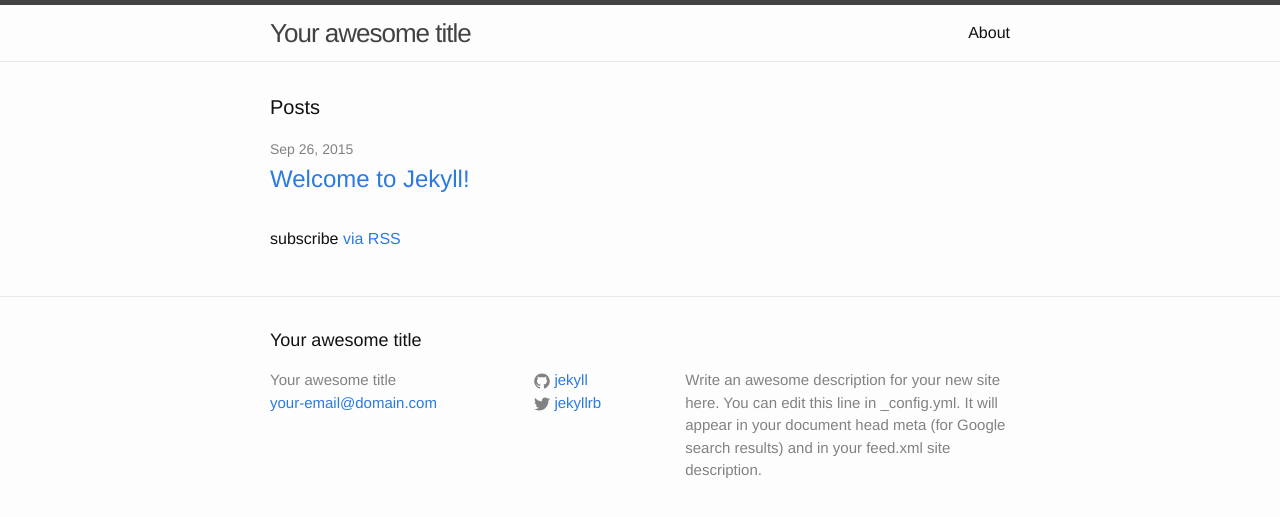
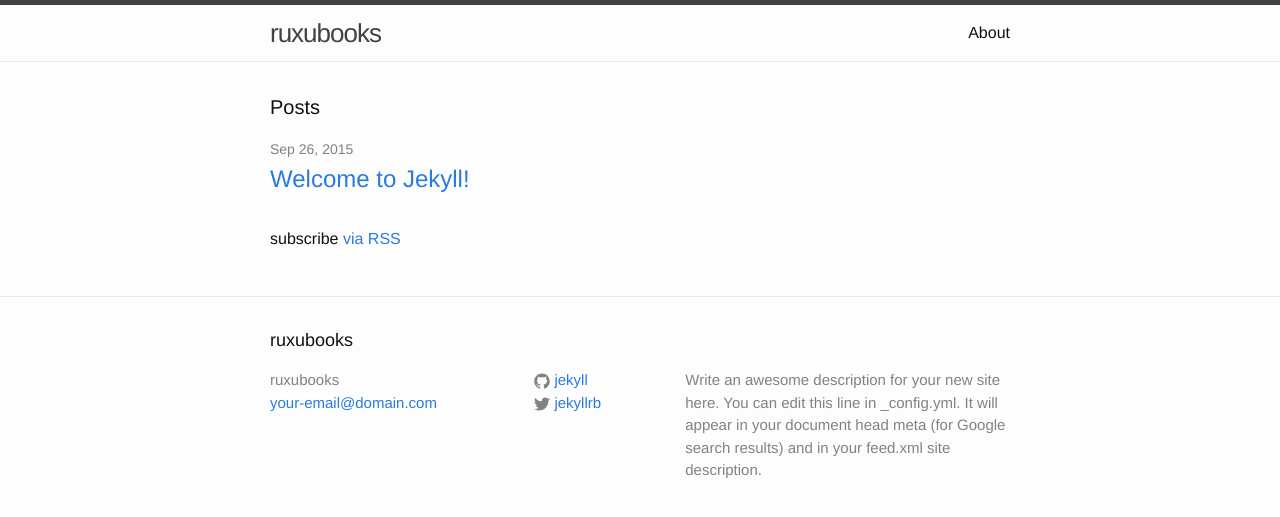
Before and after one commit to ruixinxu/ruxubooks.com, a Jekyll site: the page built from index.html, in a window 1280 px wide. Shown: the top 517 px of the page. Built offline with Jekyll 4.4.1, drawn with Linux system fonts in a browser that asks for light colours.

Commit message:
layout refine test3
layout refine test3

```diff
--- a/_config.yml
+++ b/_config.yml
@@ -1,12 +1,12 @@
 # Site settings
-title: Your awesome title
+title: ruxubooks
 email: your-email@domain.com
 description: > # this means to ignore newlines until "baseurl:"
   Write an awesome description for your new site here. You can edit this
   line in _config.yml. It will appear in your document head meta (for
   Google search results) and in your feed.xml site description.
-baseurl: "" # the subpath of your site, e.g. /blog/
-url: "http://yourdomain.com" # the base hostname & protocol for your site
+baseurl: "/ruxubooks" # the subpath of your site, e.g. /blog/
+url: "http://ruxubooks.com" # the base hostname & protocol for your site
 twitter_username: jekyllrb
 github_username:  jekyll
 
```
Also changed, not shown: 4 other files.
